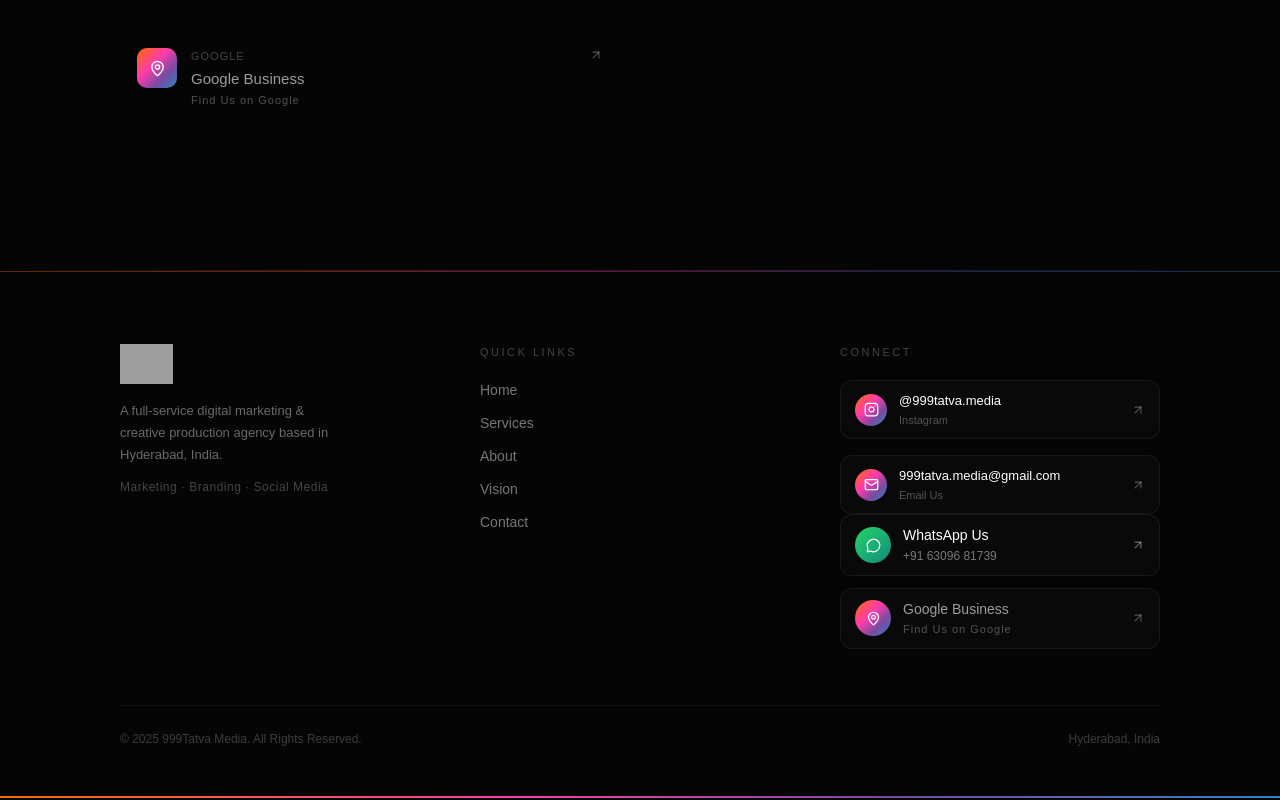
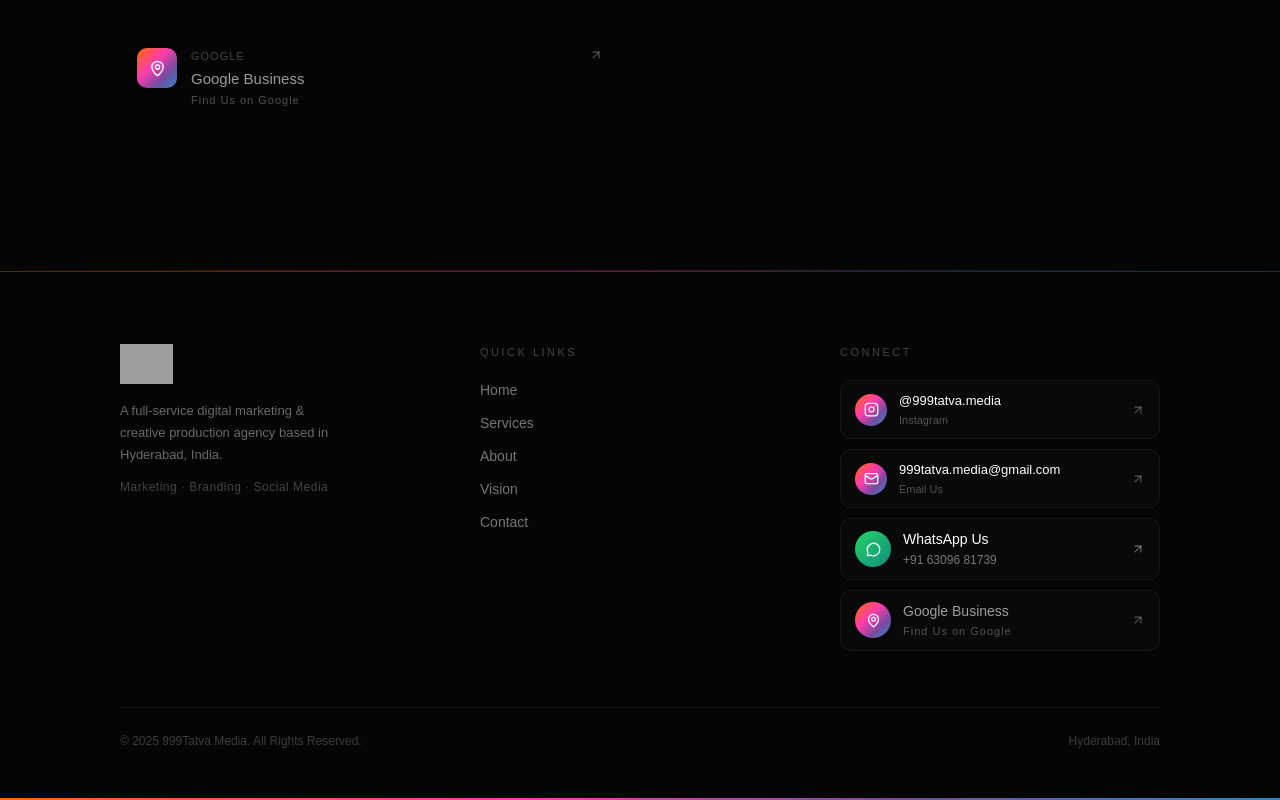
Before and after one commit to varuntejreddy03/999tatvamedia, a React (Vite) app: page / in a window 1280 px wide. Shown: the part 5572-6372 px from the top of the page. Built offline with nearby package versions, Linux system fonts and the light colour scheme; grey boxes are pictures that could not be loaded; a web font is replaced by a local one.

Commit message:
fix: equal spacing between footer connect links using flex gap

```diff
--- a/src/components/Footer.tsx
+++ b/src/components/Footer.tsx
@@ -73,10 +73,12 @@ export default function Footer() {
                 Connect
               </p>
 
+              <div style={{ display: 'flex', flexDirection: 'column', gap: 10 }}>
+
               <a
                 href="https://www.instagram.com/999tatva.media"
                 target="_blank" rel="noopener noreferrer"
-                style={{ display: 'flex', alignItems: 'center', gap: 12, textDecoration: 'none', marginBottom: 16, padding: '10px 14px', borderRadius: 12, border: '1px solid rgba(255,255,255,0.06)', background: 'rgba(255,255,255,0.02)', transition: 'border-color 0.2s, background 0.2s' }}
+                style={{ display: 'flex', alignItems: 'center', gap: 12, textDecoration: 'none', padding: '10px 14px', borderRadius: 12, border: '1px solid rgba(255,255,255,0.06)', background: 'rgba(255,255,255,0.02)', transition: 'border-color 0.2s, background 0.2s' }}
                 onMouseEnter={(e) => { (e.currentTarget as HTMLElement).style.borderColor = 'rgba(255,60,172,0.3)'; (e.currentTarget as HTMLElement).style.background = 'rgba(255,60,172,0.04)' }}
                 onMouseLeave={(e) => { (e.currentTarget as HTMLElement).style.borderColor = 'rgba(255,255,255,0.06)'; (e.currentTarget as HTMLElement).style.background = 'rgba(255,255,255,0.02)' }}
               >
@@ -106,11 +108,10 @@ export default function Footer() {
                 <ArrowUpRight size={14} style={{ color: 'rgba(255,255,255,0.3)', marginLeft: 'auto' }} />
               </a>
 
-              {/* WhatsApp */}
               <a
                 href="https://wa.me/916309681739"
                 target="_blank" rel="noopener noreferrer"
-                style={{ display: 'flex', alignItems: 'center', gap: 12, textDecoration: 'none', marginBottom: 12, padding: '10px 14px', borderRadius: 12, border: '1px solid rgba(255,255,255,0.06)', background: 'rgba(255,255,255,0.02)', transition: 'opacity 0.2s, transform 0.2s' }}
+                style={{ display: 'flex', alignItems: 'center', gap: 12, textDecoration: 'none', padding: '10px 14px', borderRadius: 12, border: '1px solid rgba(255,255,255,0.06)', background: 'rgba(255,255,255,0.02)', transition: 'opacity 0.2s, transform 0.2s' }}
                 onMouseEnter={(e) => { (e.currentTarget as HTMLElement).style.opacity = '1'; (e.currentTarget as HTMLElement).style.transform = 'scale(1.02)' }}
                 onMouseLeave={(e) => { (e.currentTarget as HTMLElement).style.opacity = '0.9'; (e.currentTarget as HTMLElement).style.transform = 'scale(1)' }}
               >
@@ -124,7 +125,6 @@ export default function Footer() {
                 <ArrowUpRight size={14} style={{ color: 'rgba(255,255,255,0.4)', marginLeft: 'auto' }} />
               </a>
 
-              {/* Google Business */}
               <a
                 href="#"
                 data-update="google-business-link"
@@ -142,6 +142,8 @@ export default function Footer() {
                 </div>
                 <ArrowUpRight size={14} style={{ color: 'rgba(255,255,255,0.3)', marginLeft: 'auto' }} />
               </a>
+
+              </div>
             </div>
 
           </div>
```
